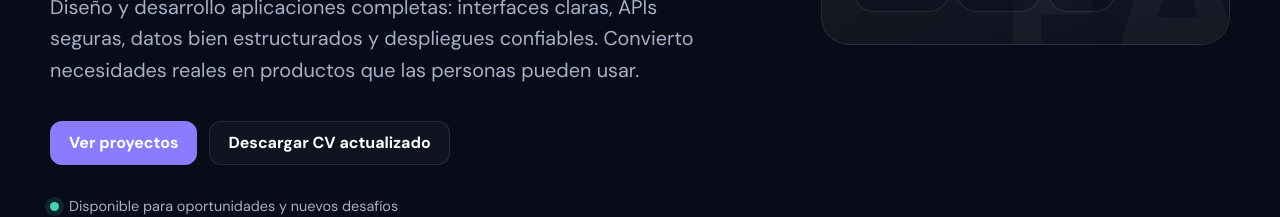
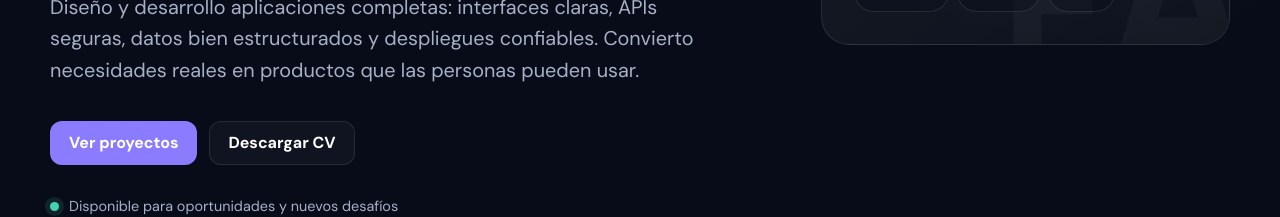
Before and after one commit to franarredondom/Portafolio, a plain HTML site: page index.html in a window 1280 px wide. Shown: the part 800-1017 px from the top of the page. Drawn offline with Linux system fonts and the light colour scheme.

Commit message:
Actualiza el cv

```diff
--- a/index.html
+++ b/index.html
@@ -258,7 +258,7 @@
           <p class="hero-copy">Diseño y desarrollo aplicaciones completas: interfaces claras, APIs seguras, datos bien estructurados y despliegues confiables. Convierto necesidades reales en productos que las personas pueden usar.</p>
           <div class="actions">
             <a class="button" href="#proyectos">Ver proyectos</a>
-            <a class="button secondary" href="assets/CV_Francisca_Arredondo_2026.pdf" target="_blank" rel="noopener">Descargar CV actualizado</a>
+            <a class="button secondary" href="assets/CV_Francisca_Arredondo.pdf" target="_blank" rel="noopener">Descargar CV</a>
           </div>
           <p class="availability"><i aria-hidden="true"></i>Disponible para oportunidades y nuevos desafíos</p>
         </div>
```
